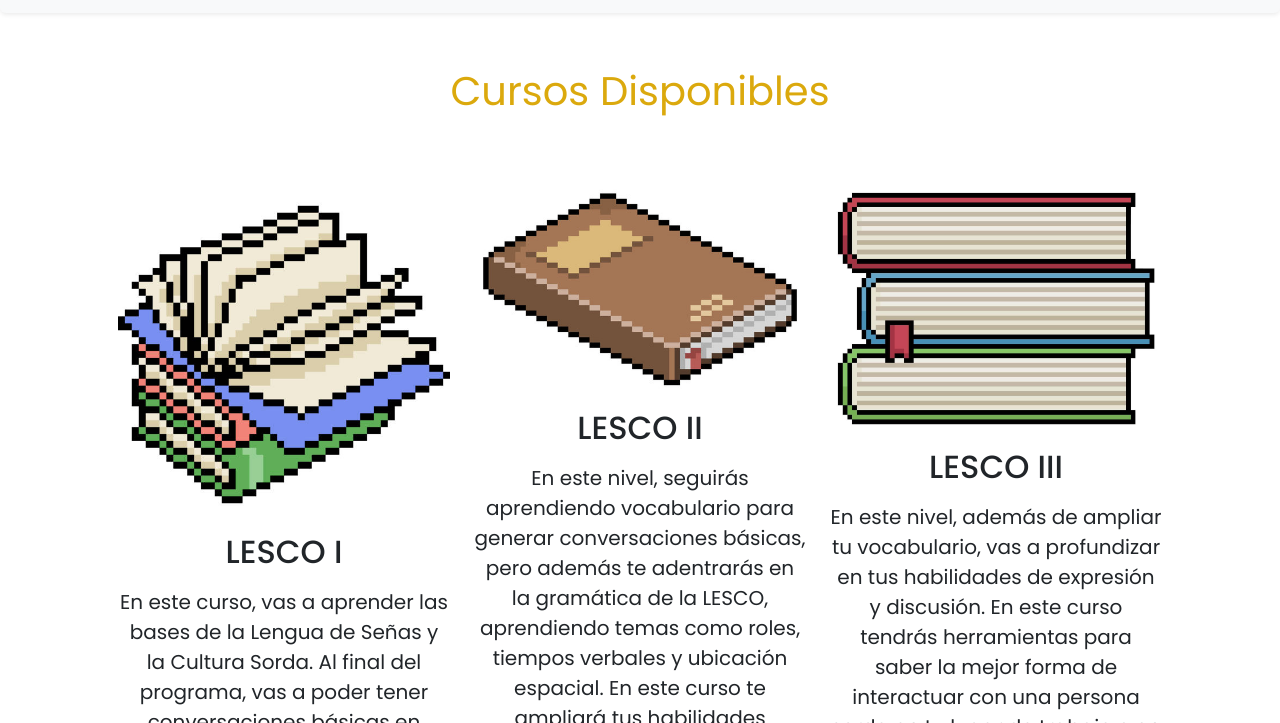
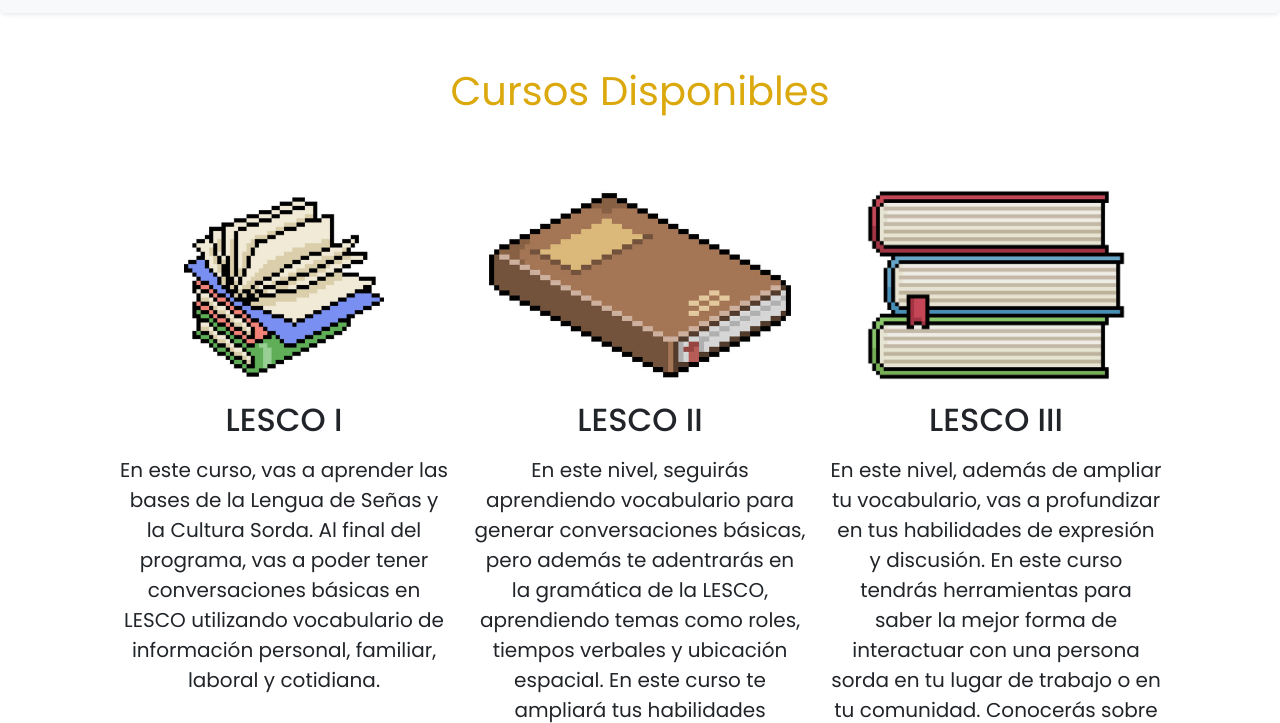
Before and after one commit to jludizel/LESCO, a website: page pages/cursos.html in a window 1280 px wide. Shown: the part 77-800 px from the top of the page. Drawn offline with Linux system fonts and the light colour scheme; files whose address does not match are found by name.

Commit message:
SASS updates

```diff
--- a/scss/style.sass
+++ b/scss/style.sass
@@ -35,4 +35,4 @@ body
 
 .img-fluid
     max-width: 100%
-    height: auto
+    height: 200px
```
Also changed, not shown: css/style.css.
